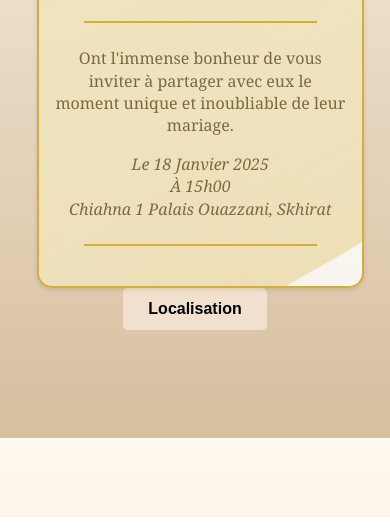
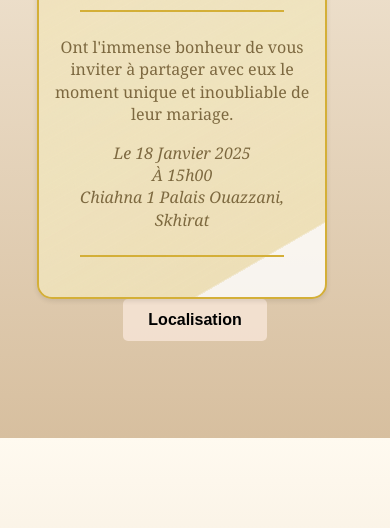
Before and after one commit to othmaneelwahidi/invitation, a plain HTML site: page index.html in a window 390 px wide. Shown: the part 406-934 px from the top of the page. Drawn offline with Linux system fonts and the light colour scheme.

Commit message:
Update index.html

```diff
--- a/index.html
+++ b/index.html
@@ -265,7 +265,7 @@
     .invitation-container {
         margin-top: 170%;
         padding: 1rem;
-        width: 160%;
+        width: 140%;
         margin-left: -37%;
         /* margin: 1rem auto; */
         text-align: center;
```
